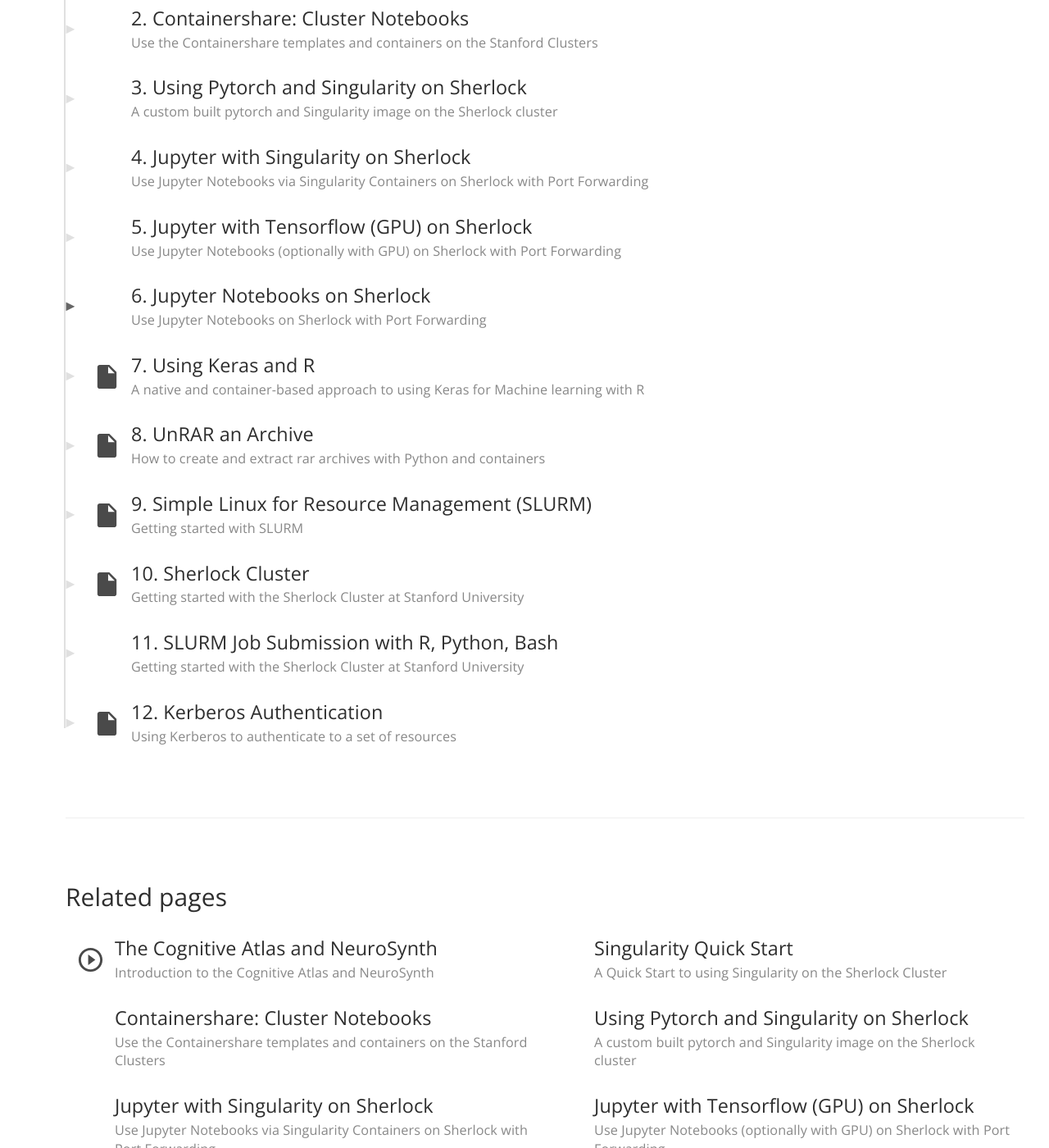
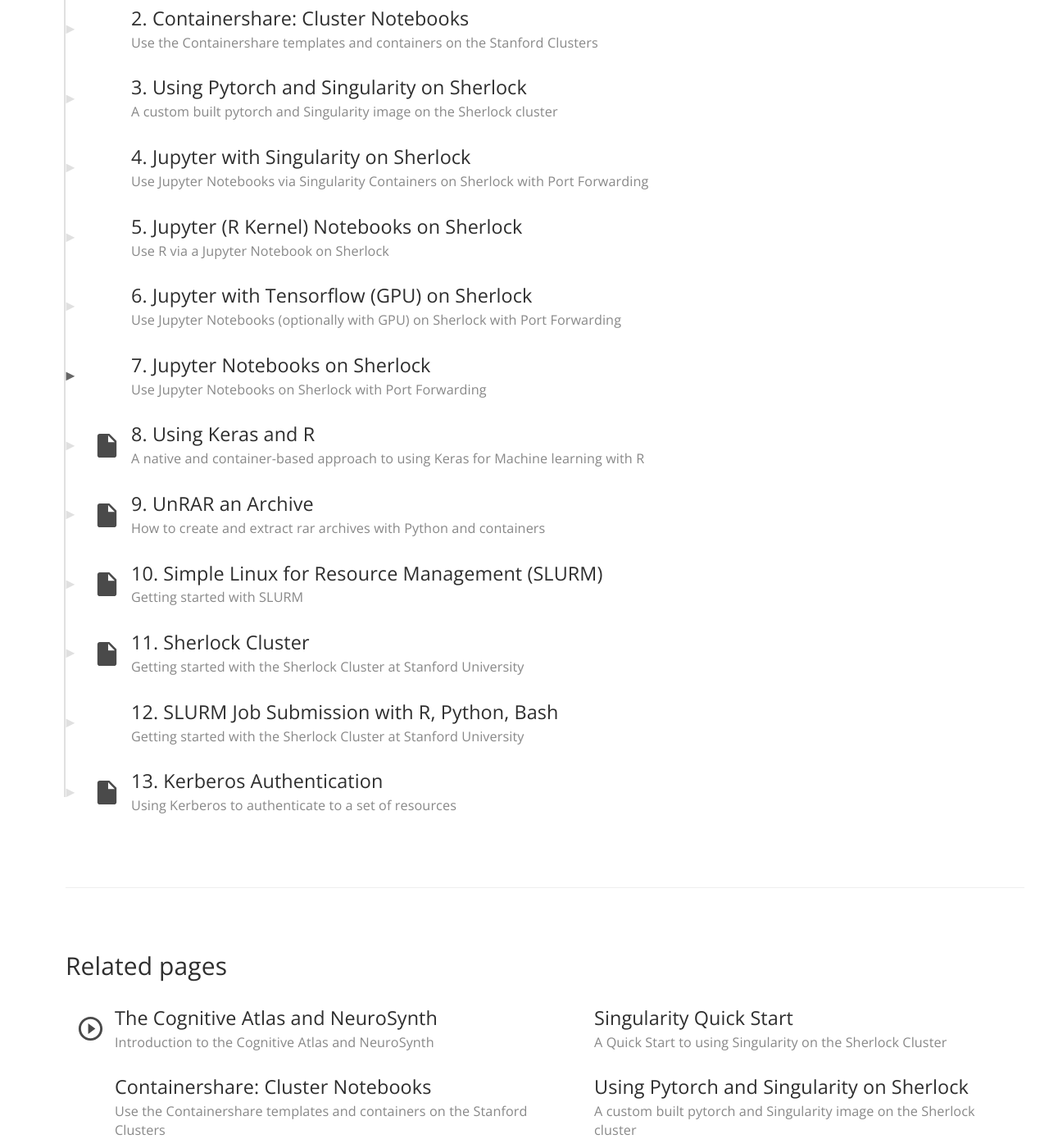
Before and after one commit to vsoch/lessons, a Jekyll site: the page built from _posts/hpc/2018-07-10-sherlock-jupyter.md, in a window 1280 px wide and 1400 px high, scrolled down 10657 px. Shown: the whole window at 82% size. Built offline with Jekyll 4.4.1, drawn with Linux system fonts in a browser that asks for light colours; nearby versions of some CDN libraries; a script that is not in the unit is left out; comment, search, counter and statistics services are not loaded; some of the changed lines change nothing that is shown; some of the changed text lies outside the part shown.

Commit message:
adding r-jupyter tutorial

````diff
--- a/_posts/hpc/2018-07-10-sherlock-jupyter.md
+++ b/_posts/hpc/2018-07-10-sherlock-jupyter.md
@@ -12,7 +12,7 @@
  - resources
 ---
 
-Today we are going to walk through using a [tool](https://github.com/drorlab/forward) provided by one of our users to set up port forwarding on Sherlock. What does this mean? It means you...
+Today we are going to walk through using a [tool](https://github.com/vsoch/forward) provided by one of our users to set up port forwarding on Sherlock. What does this mean? It means you...
 
  - will run a password protected jupyter notebook on a cluster node
  - can access the notebook in a browsr on your local machine
@@ -26,7 +26,7 @@
 
 ### Collaborative Scripts
 
-The repository has a folder of general sbatch scripts that expose ports that can be forwarded. If you add a new script that you find useful and want to share with others, we encourage you to <a href="https://github.com/drorlab/forward" target="_blank">tell us about it</a>! If it's not perfect or finished, don't be afraid to share! We will provide any additional help needed to finish up your script.
+The repository has a folder of general sbatch scripts that expose ports that can be forwarded. If you add a new script that you find useful and want to share with others, we encourage you to <a href="https://github.com/vsoch/forward" target="_blank">tell us about it</a>! If it's not perfect or finished, don't be afraid to share! We will provide any additional help needed to finish up your script.
 
 ### Community Support
 
@@ -41,7 +41,7 @@
 Make sure you put the folder somewhere meaningful. A subfolder of `$HOME` is a suggestion. This will be your working location for future use of the tool, as it holds scripts and a parameter file, `params.sh`
 
 ```bash
-git clone https://github.com/drorlab/forward
+git clone https://github.com/vsoch/forward
 cd forward
 ```
 
@@ -58,7 +58,7 @@
 ```
 
 ### Step 2: Generate your Parameters
-This is a one time generation script that will create a parameter text file with a port, username, and cluster resource. You can generate it by running the script [setup.sh](https://github.com/drorlab/forward/blob/master/setup.sh):
+This is a one time generation script that will create a parameter text file with a port, username, and cluster resource. You can generate it by running the script [setup.sh](https://github.com/vsoch/forward/blob/master/setup.sh):
 
 ```bash
 $ bash setup.sh
@@ -199,14 +199,14 @@
 
 
 ### 3.1. Start a Session
-From the directory where we cloned, we can start a session using the [start.sh](https://github.com/drorlab/forward/blob/master/start.sh) script. This is a general script to start any kind of session, and here we will show how to start a jupyter notebook in a specific directory:
+From the directory where we cloned, we can start a session using the [start.sh](https://github.com/vsoch/forward/blob/master/start.sh) script. This is a general script to start any kind of session, and here we will show how to start a jupyter notebook in a specific directory:
 
 ```bash
 bash start.sh <software> <path>
 bash start.sh jupyter /path/to/dir
 ```
 
-What's going on? It will look in the folder of [sbatch scripts](https://github.com/drorlab/forward/blob/master/sbatches) and find one named correpondingly to the command we issued. This means that there is a file called [jupyter.sbatch](https://github.com/drorlab/forward/blob/master/sbatches/jupyter.sbatch) in that folder. Note that, to
+What's going on? It will look in the folder of [sbatch scripts](https://github.com/vsoch/forward/blob/master/sbatches) and find one named correpondingly to the command we issued. This means that there is a file called [jupyter.sbatch](https://github.com/vsoch/forward/blob/master/sbatches/jupyter.sbatch) in that folder. Note that, to
 make this simple, we also have sbatch scripts for using jupyter with different Python kernels:
 
 
@@ -279,7 +279,7 @@
 Killing listeners on sherlock
 ```
 
-There are additional details and debugging tips in the <a href="https://github.com/drorlab/forward" target="_blank">main repository</a>! Happy Jupyter-ing!
+There are additional details and debugging tips in the <a href="https://github.com/vsoch/forward" target="_blank">main repository</a>! Happy Jupyter-ing!
 
 ## Contribute!
 The cool thing about small efforts like these is that they provide very useful tools for you
@@ -303,8 +303,8 @@
 jupyter notebook --no-browser --port=$PORT
 ```
 
-Contributing can also be as simple as suggesting a feature or reporting a bug on the <a href="https://github.com/drorlab/forward/issues" target="_blank">issues board</a>.
-See the <a href="https://github.com/drorlab/forward" target="_blank">main repository</a> for how to contribute.
+Contributing can also be as simple as suggesting a feature or reporting a bug on the <a href="https://github.com/vsoch/forward/issues" target="_blank">issues board</a>.
+See the <a href="https://github.com/vsoch/forward" target="_blank">main repository</a> for how to contribute.
 
 ### Add Functionality
 
--- /dev/null
+++ b/_posts/hpc/2018-10-29-sherlock-juputer-r.md
@@ -0,0 +1,339 @@
+---
+date: 2018-07-9
+title: "Jupyter (R Kernel) Notebooks on Sherlock"
+description: Use R via a Jupyter Notebook on Sherlock
+categories:
+  - tutorial
+type: Tutorial
+set: clusters
+set_order: 9
+tags:
+ - tutorial
+ - resources
+---
+
+Today we are going to use the forward [tool](https://github.com/vsoch/forward) to set up a Jupyter notebook
+with an R kernel and port forwarding to our local machine. Today we are going to:
+
+ - set up the [https://github.com/IRkernel/IRkernel](IRKernel) package for Jupyter
+ - run a password protected jupyter notebook on a cluster node
+ - access the notebook in a browser on our local machine
+
+## Why should I use this?
+
+Since we want to harness the local module installation
+of R and jupyter, this will be run via environment modules and not containers. The use case for this is if you
+want to explore large datasets, but not necessary run the notebook at scale or share your steps.
+You just want to mess around and are okay to be working non-reproducibly. If you
+want to do either of these things, you are *strongly* recommended to build a container that can more reliably
+reproduce and thus share your environment.
+
+## 1. On Your Computer
+The repository contains a set of scripts for setting up automatic port forwarding on sherlock with jupyter notebooks.
+There are a set of commands you will need to run just once to configure the tool, and then general "start", "end" and "resume" operations for interacting with notebook jobs. The repository README has instructions for setup and usage, and we will also walk through them here.
+
+### Step 1: Download the Repository
+Make sure you put the folder somewhere meaningful. A subfolder of `$HOME` is a suggestion. This will be your working location for future use of the tool, as it holds scripts and a parameter file, `params.sh`
+
+```bash
+git clone https://github.com/vsoch/forward
+cd forward
+```
+
+Let's take a look at what we have here!
+
+```bash
+├── end.sh    (-- end a session
+├── resume.sh (-- resume a started session
+├── sbatches  (-- batch scripts you can run to forward a port to!
+  ├── sherlock
+  └── farmshare
+├── setup.sh  (-- run once to set up the tool
+└── start.sh  (-- how you start a connection
+```
+
+### Step 2: Generate your Parameters
+This is a one time generation script that will create a parameter text file with a port, username, and cluster resource. You can generate it by running the script [setup.sh](https://github.com/vsoch/forward/blob/master/setup.sh):
+
+```bash
+$ bash setup.sh
+
+Sherlock username > tacocat
+
+Next, pick a port to use.  If someone else is port forwarding using that
+port already, this script will not work.  If you pick a random number in the
+range 49152-65335, you should be good.
+
+Port to use > 56143
+
+Next, pick the sherlock partition on which you will be running your
+notebooks.  If your PI has purchased dedicated hardware on sherlock, you can use
+that partition.  Otherwise, leave blank to use the default partition (normal).
+
+Sherlock partition (default: normal) >
+
+```
+
+Notice that I've changed the default browser (Safari on a Mac) to firefox on Ubuntu. Also note that I pressed enter
+to use the default queue. The resulting file is a simple text file:
+
+```bash
+$ cat params.sh
+USERNAME="tacocat"
+PORT="56143"
+PARTITION="normal"
+RESOURCE="sherlock"
+MEM="20G"
+TIME="8:00:00"
+CONTAINERSHARE="/scratch/users/vsochat/share"
+```
+
+### Step 3: SSH Credentials
+It wouldn't be so great if anyone with your username and a port could access your notebook! For this reason we need to create ssh credentials. You might have this already set up if you've followed the <a href="https://www.sherlock.stanford.edu/docs/getting-started/connecting/" target="_blank">instructions here</a> for Sherlock. You
+can see what you have by looking at your `~/.ssh/config`:
+
+```bash
+cat ~/.ssh/config
+```
+
+What we want to do is have this configuration. Add this to your `~/.ssh/config`. The repository also has a quick way to generate your ssh config, and print it to the screen. See the hosts folder? In there are small helper scripts to print the configurations to the screen! We have one for Sherlock:
+
+```bash
+ls hosts/
+  sherlock_ssh.sh
+  farmshare_ssh.sh
+```
+Running the script will print the configuration to the screen:
+
+```bash
+$ bash hosts/sherlock_ssh.sh
+
+Sherlock username > tacocat
+Host sherlock
+    User tacocat
+    Hostname sh-ln03.stanford.edu
+    GSSAPIDelegateCredentials yes
+    GSSAPIAuthentication yes
+    ControlMaster auto
+    ControlPersist yes
+    ControlPath ~/.ssh/%l%r@%h:%p
+```
+
+If you don't have a file existing at `~/.ssh/config` then you will need to create it, and you
+can do the entire step above programatically:
+
+```bash
+bash hosts/sherlock_ssh.sh >> ~/.ssh/config
+```
+
+Remember that this is a suggested configuration. The login node is generated randomly above, so you could
+change it to be a different node (e.g., `sh-ln03.sherlock.stanford.edu`) or select from all of them (`login.sherlock.stanford.edu`)`. Your computer is ready to go! Let's move onto Sherlock. We will come back here when it's time to start a notebook.
+
+## 2. On Sherlock
+
+<br>
+
+### 2.1 Install R Kernel
+
+The script will run this for you, but since devtools takes a while to compile, I recommend
+that you log into sherlock, grab a development node with sdev, and install these first
+to verify it works okay. First, grab the node and load the modules that have jupyter
+and R.
+
+```bash
+sdev
+module load py-jupyter/1.0.0_py36
+module load R/3.5.1
+```
+
+Next, install devtools and IRKernel from Github. These commands must end in success!"
+
+```bash
+# Install devtools and IRkernel
+Rscript -e "install.packages('devtools', repos='http://cran.us.r-project.org');"
+Rscript -e "library('devtools'); devtools::install_github('IRkernel/IRkernel')"
+
+# register the kernel in the current R installation
+Rscript -e "IRkernel::installspec()"
+```
+
+That's it! Now let's make sure we set up the jupyter notebook to have a headless password.
+This is important so that if your port is discovered, a malicious user can't delete or mess
+with your files.
+
+### 2.2. Jupyter notebook
+We will want to set up a password for our Jupyter notebook, and we can do this programatically
+before starting it. First, let's load the module for Python, and install jupyter notebook! The version of
+Python that you choose is up to you.
+
+
+As a reminder, we've already loaded jupyter
+
+```bash
+
+module load py-jupyter/1.0.0_py36
+
+$ which jupyter
+/share/software/user/open/py-jupyter/1.0.0_py36/bin/jupyter
+```
+
+We will need to secure our notebooks with a password. Pick a strong one!
+
+```bash
+jupyter notebook password
+```
+It will be associated with your username, saved to a local file:
+
+```bash
+Enter password:
+Verify password:
+[NotebookPasswordApp] Wrote hashed password to /home/users/vsochat/.jupyter/jupyter_notebook_config.json
+```
+
+The above might pause or hang a little bit, at least it did when I did.
+
+## 3. Usage
+
+We have just set up a password on Sherlock, and are now back on our _local machine_. Here are the general commands to start and stop sessions. In the tutorial below, we will walk through using Jupyter notebook.
+
+
+### 3.1. Start a Session
+From the directory where we cloned, we can start a session using the [start.sh](https://github.com/vsoch/forward/blob/master/start.sh) script. This is a general script to start any kind of session, and here we will show how to start a jupyter notebook in a specific directory:
+
+```bash
+bash start.sh <host>/<software> <path>
+bash start.sh sherlock/r-jupyter /path/to/dir
+```
+
+or in a nutshell, you can do this and use defaults:
+
+```bash
+bash start.sh sherlock/r-jupyter
+```
+
+What's going on? It will look in the folder of [sbatch scripts](https://github.com/vsoch/forward/blob/master/sbatches) and find one named correpondingly to the command we issued, a script named `r-jupyter.sbatch` in the `sbatches` folder in a subfolder named "sherlock". At this point, you should see expected output, and a brief set
+of steps to do the same install we already did.
+
+```bash
+$ bash start.sh sherlock/r-jupyter
+== Finding Script ==
+Looking for sbatches/sherlock/sherlock/r-jupyter.sbatch
+Looking for sbatches/sherlock/r-jupyter.sbatch
+Script      sbatches/sherlock/r-jupyter.sbatch
+
+== Checking for previous notebook ==
+No existing sherlock/r-jupyter jobs found, continuing...
+
+== Getting destination directory ==
+
+== Uploading sbatch script ==
+r-jupyter.sbatch                                                   100%  587     0.6KB/s   00:00
+
+== Submitting sbatch ==
+sbatch --job-name=sherlock/r-jupyter --partition=russpold --output=/home/users/vsochat/forward-util/r-jupyter.sbatch.out --error=/home/users/vsochat/forward-util/r-jupyter.sbatch.err --mem=12G --time=8:00:00 /home/users/vsochat/forward-util/r-jupyter.sbatch 56143 ""
+Submitted batch job 30407076
+
+== View logs in separate terminal ==
+ssh sherlock cat /home/users/vsochat/forward-util/r-jupyter.sbatch.out
+ssh sherlock cat /home/users/vsochat/forward-util/r-jupyter.sbatch.err
+
+== Waiting for job to start, using exponential backoff ==
+Attempt 0: not ready yet... retrying in 1..
+Attempt 1: not ready yet... retrying in 2..
+Attempt 2: not ready yet... retrying in 4..
+Attempt 3: not ready yet... retrying in 8..
+Attempt 4: not ready yet... retrying in 16..
+Attempt 5: resources allocated to sh-106-04!..
+sh-106-04
+sh-106-04
+notebook running on sh-106-04
+
+== Setting up port forwarding ==
+ssh -L 43453:localhost:43453 sherlock ssh -L 43453:localhost:43453 -N sh-106-04 &
+== Connecting to notebook ==
+Installing package into ‘/home/users/vsochat/R/x86_64-pc-linux-gnu-library/3.5’
+(as ‘lib’ is unspecified)
+trying URL 'http://cran.us.r-project.org/src/contrib/devtools_2.0.1.tar.gz'
+Content type 'application/x-gzip' length 388953 bytes (379 KB)
+==================================================
+downloaded 379 KB
+
+* installing *source* package ‘devtools’ ...
+** package ‘devtools’ successfully unpacked and MD5 sums checked
+** R
+** inst
+** byte-compile and prepare package for lazy loading
+** help
+*** installing help indices
+*** copying figures
+** building package indices
+** installing vignettes
+** testing if installed package can be loaded
+* DONE (devtools)
+
+The downloaded source packages are in
+	‘/tmp/Rtmp3JNqt9/downloaded_packages’
+Skipping install of 'IRkernel' from a github remote, the SHA1 (97c492b2) has not changed since last install.
+  Use `force = TRUE` to force installation
+[InstallKernelSpec] Removing existing kernelspec in /home/users/vsochat/.local/share/jupyter/kernels/ir
+[InstallKernelSpec] Installed kernelspec ir in /home/users/vsochat/.local/share/jupyter/kernels/ir
+[I 22:40:41.752 NotebookApp] Writing notebook server cookie secret to /tmp/jupyter/notebook_cookie_secret
+[I 22:40:43.430 NotebookApp] Serving notebooks from local directory: /home/users/vsochat
+[I 22:40:43.430 NotebookApp] 0 active kernels
+[I 22:40:43.430 NotebookApp] The Jupyter Notebook is running at: http://localhost:56143/
+[I 22:40:43.430 NotebookApp] Use Control-C to stop this server and shut down all kernels (twice to skip confirmation).
+
+== View logs in separate terminal ==
+ssh sherlock cat /home/users/vsochat/forward-util/r-jupyter.sbatch.out
+ssh sherlock cat /home/users/vsochat/forward-util/r-jupyter.sbatch.err
+
+== Instructions ==
+1. Password, output, and error printed to this terminal? Look at logs (see instruction above)
+2. Browser: http://sh-02-21.int:56143/ -> http://localhost:56143/...
+3. To end session: bash end.sh sherlock/r-jupyter
+```
+
+When you open your browser to the address, you will see a prompt for the password that you
+created previously:
+
+![/lessons/assets/img/tutorials/jupyter-password.png](/lessons/assets/img/tutorials/jupyter-password.png)
+
+If you have an already running session, you will see this message. When you open the interface,
+you can find that R is now an option for a Kernel!
+
+![/lessons/assets/img/tutorials/jupyter-r.png](/lessons/assets/img/tutorials/jupyter-r.png)
+
+And now you have an R session.
+
+![/lessons/assets/img/tutorials/jupyter-r2.png](/lessons/assets/img/tutorials/jupyter-r2.png)
+
+### 3.2. Resume a Session
+Sometimes the job can still be running, but the port forwarding has stopped (has your computer
+ever gone to sleep?) In this case, you can resume the session using the equivalent command, but
+use resume.sh:
+
+```bash
+bash resume.sh sherlock/r-jupyter`
+```
+
+```bash
+$ bash start.sh sherlock/r-jupyter
+== Checking for previous notebook ==
+Found existing job for sherlock/r-jupyter, sh-101-04 end.sh or resume.sh
+```
+
+### 3.3. Stop a Session
+
+When you want to stop the session (killing the job) run the equivalent command, but use the end.sh script.
+The command is based on the name of the job (the sbatch script name) so to kill the previous job we created,
+we would do:
+
+```bash
+$ bash end.sh sherlock/r-jupyter
+Killing sherlock/r-jupyter slurm job on sherlock
+Killing listeners on sherlock
+```
+
+There are additional details and debugging tips in the <a href="https://github.com/vsoch/forward" target="_blank">main repository</a>! Happy Jupyter-ing!
+
+Do you have questions or want to see another tutorial? Please <a href="https://www.github.com/vsoch/lessons/issues">reach out</a>!
````
Also changed, not shown: assets/img/tutorials/jupyter-r.png (added), assets/img/tutorials/jupyter-r2.png (added).
